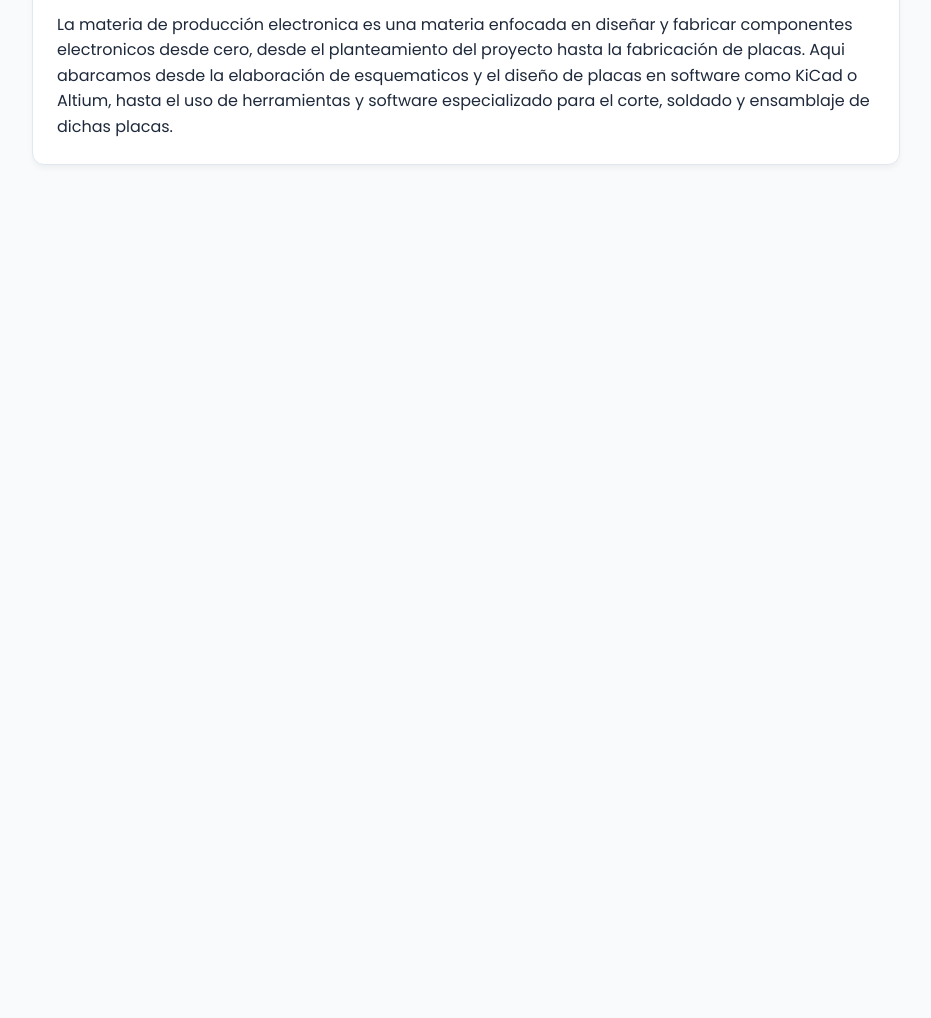
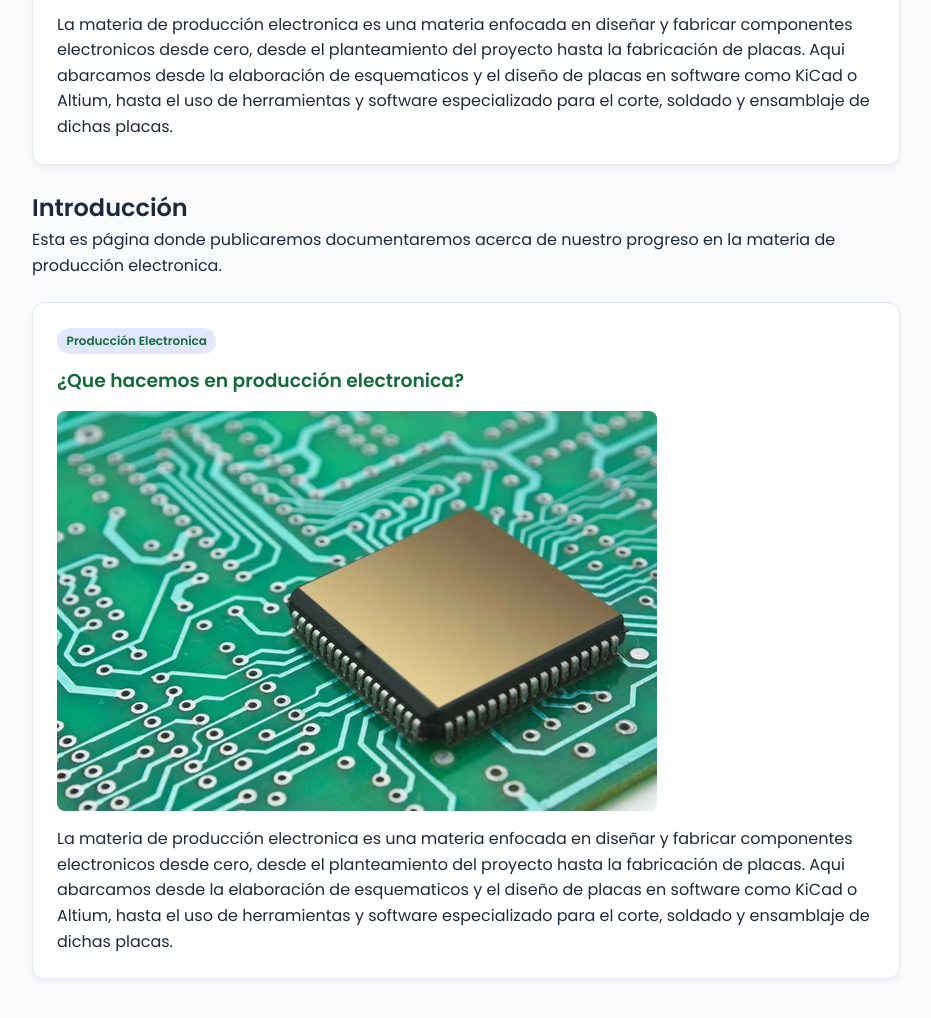
Before and after one commit to Leonardo23b/ProduElecLT.github.io, a plain HTML site: page index.html in a window 1280 px wide. Shown: the part 904-1922 px from the top of the page, without its empty margins (174-1105 px from the left). Before the commit the page ends 1151 px from the top, so only its background shows below. Drawn offline with Linux system fonts and the light colour scheme.

Commit message:
nuevo menu

```diff
--- a/index.html
+++ b/index.html
@@ -187,6 +187,7 @@
         <button class="tab-btn" onclick="switchTab('monofab', this)">MonoFab</button>
         <button class="tab-btn" onclick="switchTab('multisim', this)">Multisim</button>
         <button class="tab-btn" onclick="switchTab('altium', this)">Altium Designer</button>
+        <button class="tab-btn" onclick="switchTab('soldadura', this)">Soldadura</button>
         <button class="tab-btn" onclick="switchTab('acerca', this)">Acerca de nosotros</button>
     </nav>
 
@@ -900,6 +901,19 @@
             </article>
         </section>
 
+        <!-- PESTAÑA: Soldadura -->
+        <section id="Soldadura" class="tab-content active">
+            <h2>Introducción</h2>
+            <p style="margin-bottom: 1.5rem;">Esta es página donde publicaremos documentaremos acerca de nuestro progreso en la materia de producción electronica.</p>
+
+            <div class="card">
+                <span class="badge">Producción Electronica</span>
+                <h3>¿Que hacemos en producción electronica?</h3>
+                <img src="ImagenPlaca.jpg" alt="Foto de placa">
+                <p>La materia de producción electronica es una materia enfocada en diseñar y fabricar componentes electronicos desde cero, desde el planteamiento del proyecto hasta la fabricación de placas. Aqui abarcamos desde la elaboración de esquematicos y el diseño de placas en software como KiCad o Altium, hasta el uso de herramientas y software especializado para el corte, soldado y ensamblaje de dichas placas.</p>
+            </div>
+        </section>
+
         <!-- ================= PESTAÑA: ACERCA DE ================= -->
         <section id="acerca" class="tab-content">
             <div class="card">
```
